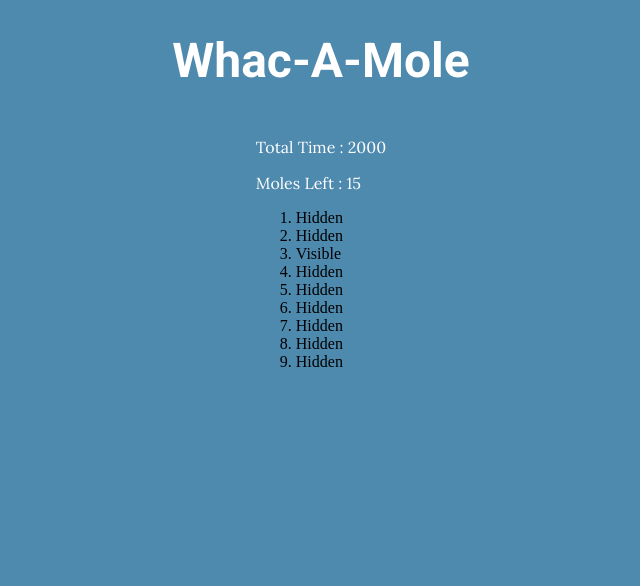
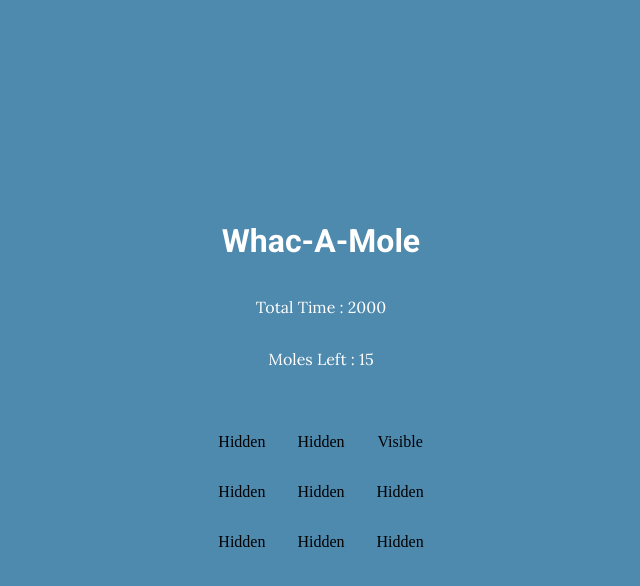
Before and after one commit to seanmcquaid/Whac-A-Mole, a React (Create React App) app in the folder client/: page / in a window 1280 px wide. Both pictures are taken after a click on the button "Start". Shown: the top 586 px of the page, without its empty margins (319-959 px from the left). Built offline with nearby package versions, Linux system fonts and the light colour scheme; the HTML template or start-up script is replaced by a standard one.

Commit message:
set up basic game board styling and found images for mole and dirt

```diff
--- a/client/src/containers/Game/GameBoard.tsx
+++ b/client/src/containers/Game/GameBoard.tsx
@@ -59,6 +59,12 @@ const GameBoard: React.FC = React.memo(() => {
   );
 });
 
-const MolesList = styled.ol``;
+const MolesList = styled.ol`
+  display: grid;
+  grid-template-columns: 1fr 1fr 1fr;
+  text-align: center;
+  margin: 1rem;
+  padding: 1rem;
+`;
 
 export default GameBoard;
--- a/client/src/containers/Game/MainGame.tsx
+++ b/client/src/containers/Game/MainGame.tsx
@@ -40,6 +40,12 @@ const MainGame = () => {
   );
 };
 
-const GameContainer = styled.div``;
+const GameContainer = styled.div`
+  width: 100%;
+  display: flex;
+  flex-direction: column;
+  justify-content: center;
+  align-items: center;
+`;
 
 export default MainGame;
--- a/client/src/containers/Game/index.tsx
+++ b/client/src/containers/Game/index.tsx
@@ -44,6 +44,7 @@ const PageContainer = styled.div`
   flex-direction: column;
   justify-content: center;
   align-items: center;
+  height: 100%;
 `;
 
 const Header = styled.header``;
@@ -53,6 +54,7 @@ const MainContent = styled.main`
   flex-direction: column;
   justify-content: center;
   align-items: center;
+  width: 100%;
 `;
 
 export default Game;
--- a/client/src/sharedComponents/app/Game/Mole.tsx
+++ b/client/src/sharedComponents/app/Game/Mole.tsx
@@ -16,6 +16,9 @@ const Mole: React.FC<MoleProps> = React.memo(({ isVisible, onClick }) =>
   )
 );
 
-const MoleContainer = styled.li``;
+const MoleContainer = styled.li`
+  margin: 1rem;
+  list-style: none;
+`;
 
 export default Mole;
--- a/client/src/sharedComponents/universal/Typography/H1.tsx
+++ b/client/src/sharedComponents/universal/Typography/H1.tsx
@@ -4,7 +4,7 @@ import Constants from '../../../constants';
 
 const H1 = React.memo(styled.h1`
   font-family: ${Constants.headerFontFamily};
-  font-size: 3rem;
+  font-size: 2rem;
   color: ${Constants.headerFontColor};
 `);
 
```
Also changed, not shown: client/src/assets/dirt.svg (added), client/src/assets/mole.svg (added).
